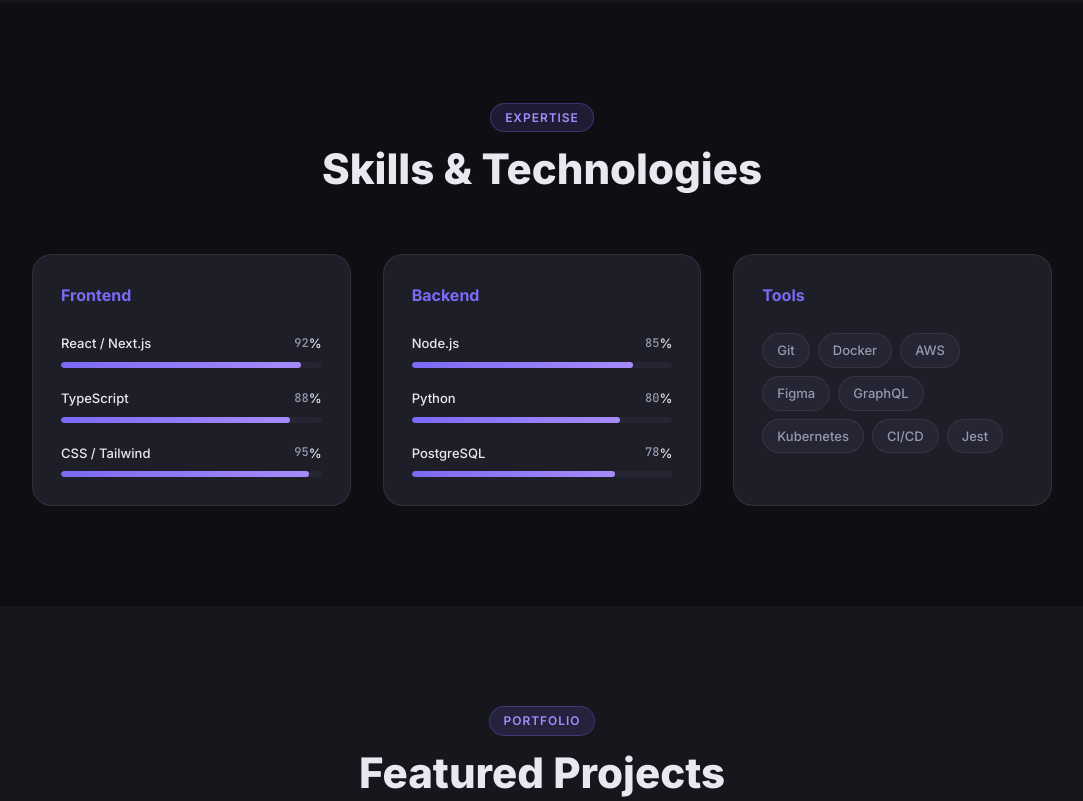
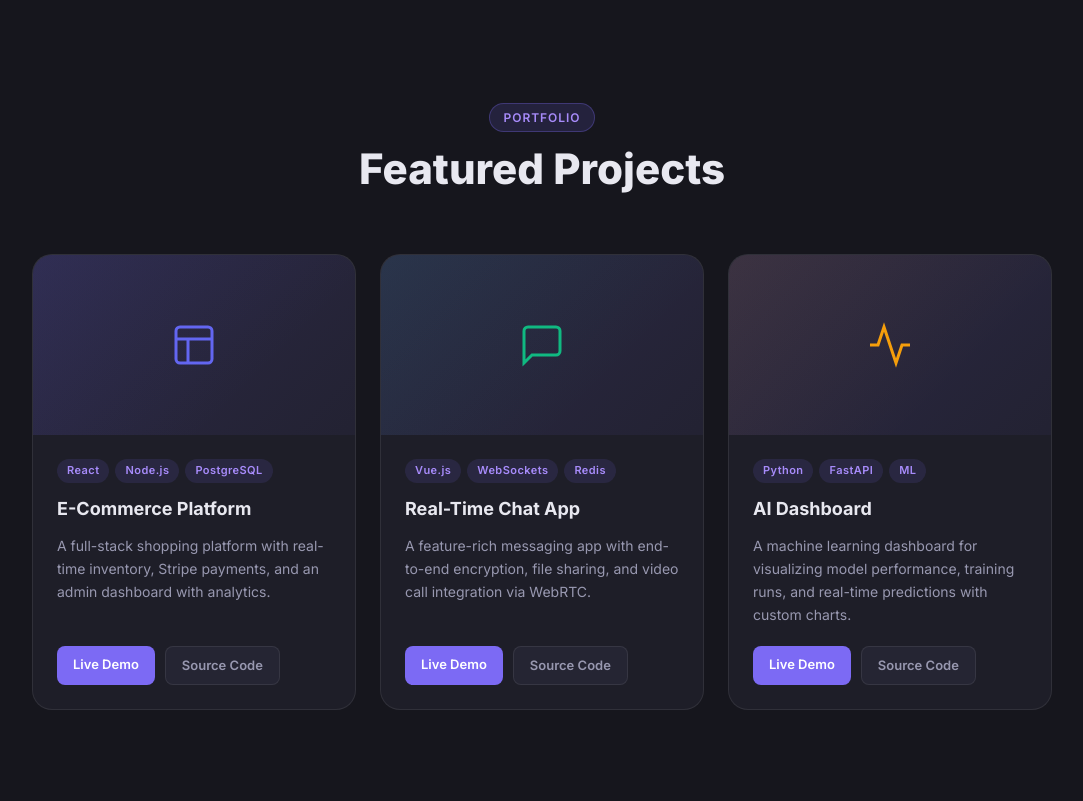
Before and after one commit to LilacMelody/Portfolio, a plain HTML site: page index.html in a window 1280 px wide. Shown: the part 1560-2361 px from the top of the page, without its empty margins (98-1181 px from the left). Drawn offline with Linux system fonts and the light colour scheme.

Commit message:
Add files via upload

```diff
--- a/index.html
+++ b/index.html
@@ -79,7 +79,6 @@
     </button>
     <ul class="nav-links">
       <li><a href="#about">About</a></li>
-      <li><a href="#skills">Skills</a></li>
       <li><a href="#projects">Projects</a></li>
       <li><a href="#contact">Contact</a></li>
     </ul>
@@ -188,64 +187,6 @@
     </div>
   </section>
 
-  <!-- Skills Section -->
-  <section id="skills" class="section skills">
-    <div class="container">
-      <div class="section-header">
-        <span class="section-tag" data-editable="skills-tag">Expertise</span>
-        <h2 class="section-title" data-editable="skills-title">Skills &amp; Technologies</h2>
-      </div>
-      <div class="skills-grid">
-        <div class="skill-category">
-          <h3 data-editable="skill-cat1">Frontend</h3>
-          <div class="skill-bars">
-            <div class="skill-bar" data-skill="skill-react">
-              <div class="skill-info"><span data-editable="skill-react-name">React / Next.js</span><span class="skill-pct" data-editable="skill-react-pct">92</span><span>%</span></div>
-              <div class="bar-track"><div class="bar-fill" style="--pct:92%"></div></div>
-            </div>
-            <div class="skill-bar" data-skill="skill-ts">
-              <div class="skill-info"><span data-editable="skill-ts-name">TypeScript</span><span class="skill-pct" data-editable="skill-ts-pct">88</span><span>%</span></div>
-              <div class="bar-track"><div class="bar-fill" style="--pct:88%"></div></div>
-            </div>
-            <div class="skill-bar" data-skill="skill-css">
-              <div class="skill-info"><span data-editable="skill-css-name">CSS / Tailwind</span><span class="skill-pct" data-editable="skill-css-pct">95</span><span>%</span></div>
-              <div class="bar-track"><div class="bar-fill" style="--pct:95%"></div></div>
-            </div>
-          </div>
-        </div>
-        <div class="skill-category">
-          <h3 data-editable="skill-cat2">Backend</h3>
-          <div class="skill-bars">
-            <div class="skill-bar" data-skill="skill-node">
-              <div class="skill-info"><span data-editable="skill-node-name">Node.js</span><span class="skill-pct" data-editable="skill-node-pct">85</span><span>%</span></div>
-              <div class="bar-track"><div class="bar-fill" style="--pct:85%"></div></div>
-            </div>
-            <div class="skill-bar" data-skill="skill-python">
-              <div class="skill-info"><span data-editable="skill-python-name">Python</span><span class="skill-pct" data-editable="skill-python-pct">80</span><span>%</span></div>
-              <div class="bar-track"><div class="bar-fill" style="--pct:80%"></div></div>
-            </div>
-            <div class="skill-bar" data-skill="skill-db">
-              <div class="skill-info"><span data-editable="skill-db-name">PostgreSQL</span><span class="skill-pct" data-editable="skill-db-pct">78</span><span>%</span></div>
-              <div class="bar-track"><div class="bar-fill" style="--pct:78%"></div></div>
-            </div>
-          </div>
-        </div>
-        <div class="skill-category">
-          <h3 data-editable="skill-cat3">Tools</h3>
-          <div class="skill-tags">
-            <span class="skill-tag" data-editable="tool1">Git</span>
-            <span class="skill-tag" data-editable="tool2">Docker</span>
-            <span class="skill-tag" data-editable="tool3">AWS</span>
-            <span class="skill-tag" data-editable="tool4">Figma</span>
-            <span class="skill-tag" data-editable="tool5">GraphQL</span>
-            <span class="skill-tag" data-editable="tool6">Kubernetes</span>
-            <span class="skill-tag" data-editable="tool7">CI/CD</span>
-            <span class="skill-tag" data-editable="tool8">Jest</span>
-          </div>
-        </div>
-      </div>
-    </div>
-  </section>
 
   <!-- Projects Section -->
   <section id="projects" class="section projects">
--- a/styles.css
+++ b/styles.css
@@ -429,55 +429,6 @@ button { cursor: pointer; font-family: inherit; }
 .detail-card h4 { font-size: 15px; font-weight: 600; margin-bottom: 4px; }
 .detail-card p { font-size: 13px; color: var(--text2); }
 
-/* ===== Skills ===== */
-.skills { background: var(--bg); }
-
-.skills-grid { display: grid; grid-template-columns: 1fr 1fr 1fr; gap: 32px; }
-
-.skill-category {
-  background: var(--surface);
-  border: 1px solid var(--border);
-  border-radius: var(--radius-lg);
-  padding: 28px;
-}
-.skill-category h3 { font-size: 16px; font-weight: 700; margin-bottom: 24px; color: var(--accent); }
-
-.skill-bars { display: flex; flex-direction: column; gap: 20px; }
-.skill-bar {}
-.skill-info {
-  display: flex; align-items: center;
-  font-size: 13px; font-weight: 500;
-  margin-bottom: 8px;
-}
-.skill-info span:first-child { flex: 1; }
-.skill-info .skill-pct { font-family: 'JetBrains Mono', monospace; font-size: 12px; color: var(--text2); }
-
-.bar-track {
-  height: 6px;
-  background: var(--surface2);
-  border-radius: 100px;
-  overflow: hidden;
-}
-.bar-fill {
-  height: 100%;
-  width: var(--pct);
-  background: linear-gradient(90deg, var(--accent), var(--accent2));
-  border-radius: 100px;
-  transition: width 1s cubic-bezier(0.4, 0, 0.2, 1);
-  transform-origin: left;
-}
-
-.skill-tags { display: flex; flex-wrap: wrap; gap: 8px; }
-.skill-tag {
-  padding: 6px 14px;
-  background: var(--surface2);
-  border: 1px solid var(--border);
-  border-radius: 100px;
-  font-size: 13px; font-weight: 500;
-  color: var(--text2);
-  transition: all var(--transition);
-}
-.skill-tag:hover { color: var(--accent); border-color: rgba(124,106,244,0.4); }
 
 /* ===== Projects ===== */
 .projects { background: var(--bg2); }
@@ -611,7 +562,6 @@ body.edit-mode [data-edit-type="href"] {
   cursor: pointer;
   outline-style: dotted;
 }
-body.edit-mode .skill-pct { cursor: pointer; outline-style: dashed; }
 
 /* ===== Modal ===== */
 .modal {
@@ -874,7 +824,7 @@ body.admin-active .hero { padding-top: calc(var(--nav-h) * 2 + 80px); }
 @media (max-width: 900px) {
   .hero { flex-direction: column; text-align: center; padding-top: calc(var(--nav-h) * 2 + 40px); }
   .hero-cta, .hero-social { justify-content: center; }
-  .about-grid, .skills-grid, .projects-grid, .contact-grid { grid-template-columns: 1fr; }
+  .about-grid, .projects-grid, .contact-grid { grid-template-columns: 1fr; }
   .hero-image { width: 240px; height: 240px; }
 }
 
```
